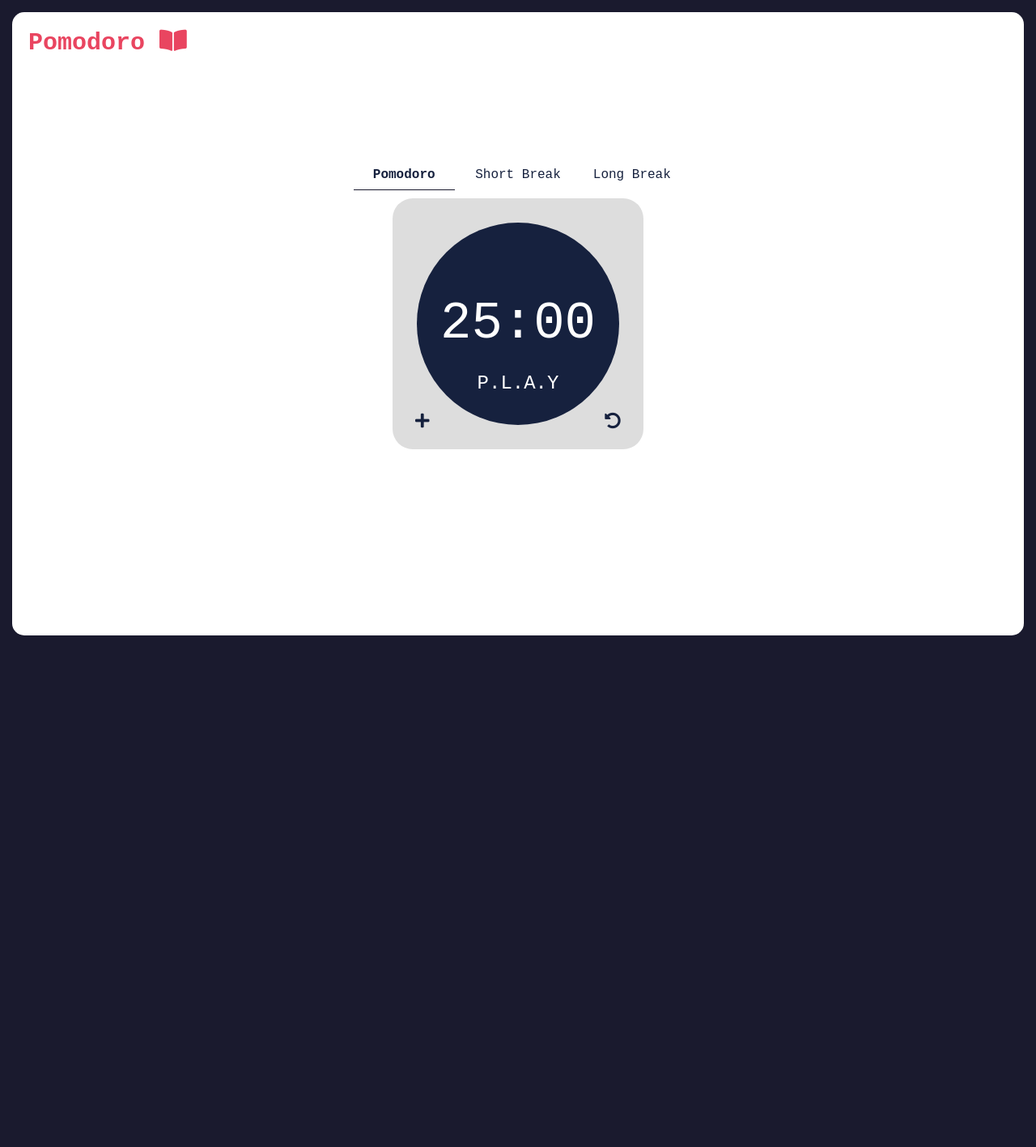
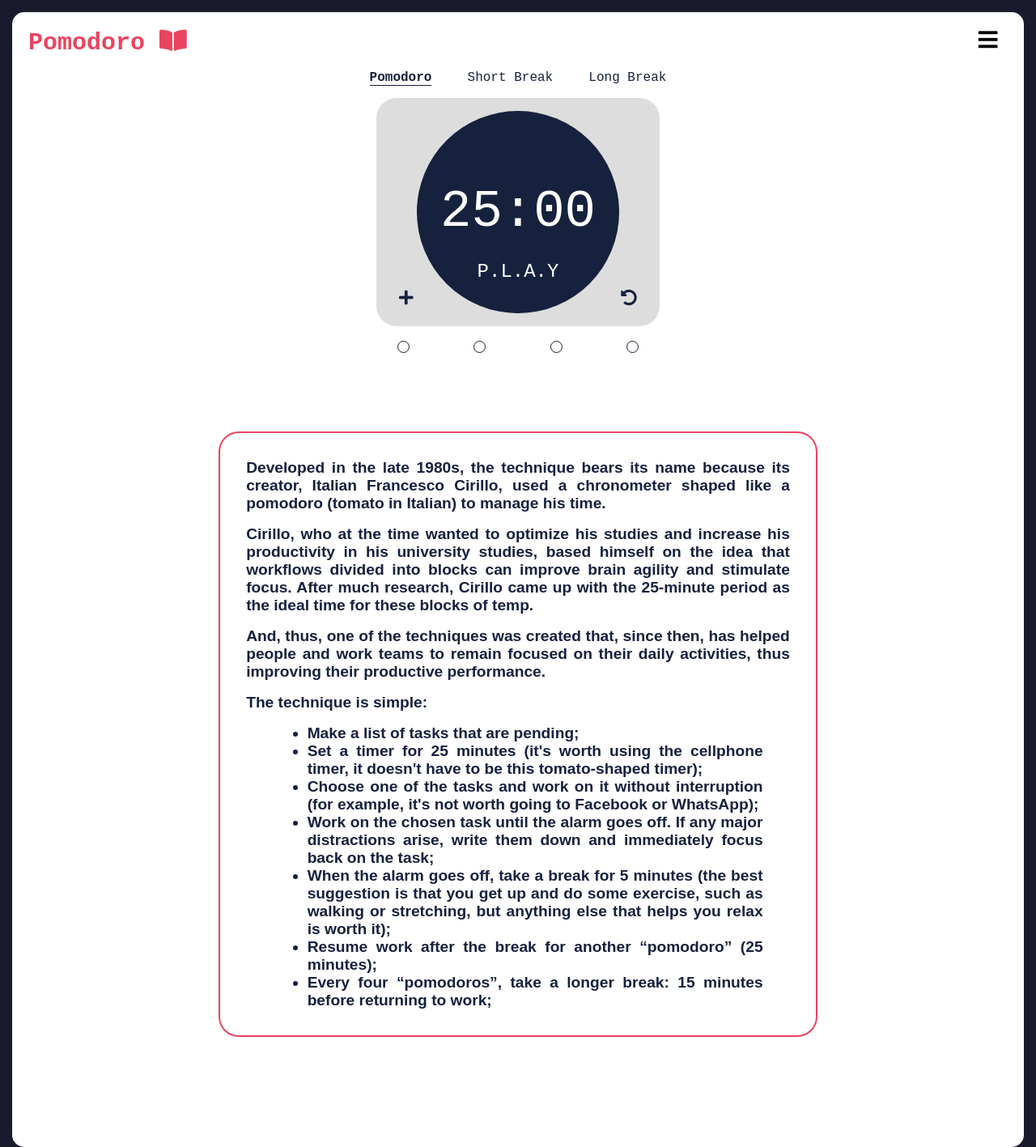
Before and after one commit to TonAlmeida/MyPomodoro, a plain HTML site: page index.html in a window 1280 px wide. Shown: the whole page at 81% size. Before the commit the page ends 800 px from the top, so only its background shows below. Drawn offline with Linux system fonts and the light colour scheme.

Commit message:
adding text

```diff
--- a/index.html
+++ b/index.html
@@ -15,25 +15,32 @@
 
     <!--my script-->
     <script defer src="./script.js"></script>
+
     <title>FunctionalPomodoro</title>
 </head>
 
 <body>
     <div class="container flex-center">
         <header>
+            <!--title-->
             <h1 class="title-pomodoro title">Pomodoro <i id="pomodoro-icon" class="fas fa-book-open"></i></h1>
+
+            <!--menu-->
+            <i class="ico-menu fas fa-bars"></i>
         </header>
 
+        <!--cover span box-->
+        <div id="cover" class="hide span-container flex-center"></div>
+
         <!--span box-->
-        <div id="cover" class="span-container flex-center hide"></div>
-        <div class="span-container flex-center">
+        <div id="set-timer" class=" span-container flex-center">
             <span id="pomodoro" class="span-selected span-text title">Pomodoro</span>
             <span id="short" class="span-text title">Short Break</span>
             <span id="long" class="span-text title">Long Break</span>
         </div>
 
         <!--clock box-->
-        <div class="container-clock flex-center">
+        <main id="clock-box" class="sub-container flex-center">
             <div class="clock flex-center">
 
                 <!--timer-->
@@ -47,6 +54,48 @@
             <!--icons-->
             <div id="ico-reset" class="ico"><i class="fas fa-undo-alt"></i></div>
             <div id="ico-plus" class="ico"><i class="fas fa-plus"></i></i></div>
+        </main>
+
+        <!--color box-->
+        <div id="colors" class="check-box flex-center">
+            <span><div class="check"></div></span>
+            <span><div class="check"></div></span>
+            <span><div class="check"></div></span>
+            <span><div class="check"></div></span>
+        </div>
+
+        <!--explanation-->
+        <div id="explanation-container" class="sub-container">
+            <p>Developed in the late 1980s, the technique bears its name because its creator, Italian Francesco Cirillo, used a chronometer shaped like a pomodoro (tomato in Italian) to manage his time.</p>
+
+            <p>Cirillo, who at the time wanted to optimize his studies and increase his productivity in his university studies, based himself on the idea that workflows divided into blocks can improve brain agility and stimulate focus. After much research, Cirillo came up with the 25-minute period as the ideal time for these blocks of temp.</p>
+
+            <p>And, thus, one of the techniques was created that, since then, has helped people and work teams to remain focused on their daily activities, thus improving their productive performance.</p>
+
+            <h3>The technique is simple:</h3>
+            <ul>
+                <li>
+                    Make a list of tasks that are pending;
+                </li>
+                <li>
+                    Set a timer for 25 minutes (it's worth using the cellphone timer, it doesn't have to be this tomato-shaped timer);
+                </li>
+                <li>
+                    Choose one of the tasks and work on it without interruption (for example, it's not worth going to Facebook or WhatsApp);
+                </li>
+                <li>
+                    Work on the chosen task until the alarm goes off. If any major distractions arise, write them down and immediately focus back on the task;
+                </li>
+                <li>
+                    When the alarm goes off, take a break for 5 minutes (the best suggestion is that you get up and do some exercise, such as walking or stretching, but anything else that helps you relax is worth it);
+                </li>
+                <li>
+                    Resume work after the break for another “pomodoro” (25 minutes);
+                </li>
+                <li>
+                    Every four “pomodoros”, take a longer break: 15 minutes before returning to work;
+                </li>
+            </ul>
         </div>
     </div>
 </body>
--- a/script.js
+++ b/script.js
@@ -93,7 +93,7 @@ function pomodoro() {
 }
 
 function shortBreak() {
-    let minutesShort = 1;
+    let minutesShort = 5;
     inCommon.reload(minutesShort);
     inCommon.resetSelected();
     document.getElementById(`short`).classList.add(`span-selected`);
--- a/style.css
+++ b/style.css
@@ -19,6 +19,8 @@ header{
     position: absolute;
     top: 20px;
     left: 20px;
+
+    width: 97%;
 }
 .flex-center{
     display: flex;
@@ -32,23 +34,26 @@ header{
 .red{
     border: 1px solid red;
 }
-
-/*-------------------------------CONTAINER*/
 .container{
-    height: 100%;
+    height: auto;
     width: 100%;
+    padding: 3.5rem;
     background: white;
 
     border-radius: 15px;
     position: relative;
+
+    flex-direction: column;
 }
-.container-clock{
-    padding: 30px;
+.sub-container{
+    width: 350px;
+    padding: 1rem;
     background: var(--grey);
 
     border-radius: 25px;
     position: relative;
 }
+
 /*---------------------------------TITLES*/
 .title{
     font-size: 4rem;
@@ -64,45 +69,36 @@ header{
 }
 
 /*-------------------------------SPAN*/
-#cover{
-    cursor: not-allowed;
-    z-index: 1;
-}
-.span-container{
-    width: 50%;
-    height: 90px;
+.span-container, .check-box, #cover{
+    width: 40%;
+    min-width: 300px;
+    height: 50px;
 
     border-radius: 15px;
+    top: calc(50% - 225px);
+    left: calc(50% - 20%);
+
+    justify-content: space-evenly;
+}
+#cover{
     position: absolute;
-    top: calc(50% - 225px);
-    left: calc(50% - 25%);
-
-    transition: 1s;
+    top: 10vh;
 }
-
-span{
-    width: 7.8rem;
-    height: 30px;
-    padding: .1rem;
-    margin: .5rem;
-    text-align: center;
-
-    border-radius: 15px 15px 0 0;
-    cursor: pointer;
+#colors{
+    margin-bottom: 5rem;
 }
-
 span:hover{
     background: rgba(184, 221, 248, 0.1);
 }
-
 .span-selected{/*selected with javaScript*/
     border-bottom: 1px solid var(--blue);
     font-weight: 800;
 }
-
 .span-text{
     color: var(--lessBlue);
     font-size: 1rem;
+
+    cursor: pointer;
 }
 
 /*---------------------------------CLOCK*/
@@ -126,10 +122,12 @@ span:hover{
 }
 .btn:hover{
     background: rgba(255, 255, 255, .2);
-    font-weight: bold;
 }
 .btn.title{
     font-size: 1.5rem;
+}
+#timer{
+   cursor: default;
 }
 /*---------------------------------ICONS*/
 .ico{
@@ -157,20 +155,77 @@ span:hover{
 #ico-plus:hover{
     color: green;
 }
+.ico-menu{
+    position: absolute;
+    top: 0;
+    right: 15px;
+
+    font-size: 1.7rem;
+}
+
+/*----------------------------------TEXTT*/
+#explanation-container{
+    width: 65%;
+    height: auto;
+    margin-bottom: 5rem;
+
+    background: white;
+    border: 2px solid var(--pink);
+}
+#explanation-container p, h3, ul{
+    font-family: 'MV Boli', sans-serif;
+    text-align: justify;
+    margin: 1rem;
+    font-size: 1.2rem;
+    color: var(--lessBlue);
+    font-weight: 800;
+}
+ul{
+    width: 80%;
+    margin-left: 13%;
+}
+
+/*----------------------------------CHECK*/
+#check-box span{
+    margin: 0 auto;
+}
+.check{
+    width: 15px;
+    height: 15px;
+
+    border: 1px solid var(--blue);
+    border-radius: 50%;
+}
 
 /*----------------------------------MEDIA*/
-@media (max-width: 875px) {
+@media (max-width: 868px) {
+    header{
+        width: 90%;
+    }
+    #cover {
+        top: 10px;
+        left: calc(50% - 160px);
+    }
+    .container{
+        padding: .5rem;
+    }
+    .sub-container{
+        max-width: 80vw;
+    }
     .span-container{
-        width: 95%;
-        left: calc(50% - 47.5%)
-    }
-}
-@media (max-width: 500px) {
-    span{
-        width: 6rem;
-        margin: 0;
+        width: 20px;
+        margin-top: 2rem;
     }
     .span-text{
         font-size: .8rem;
     }
+    #explanation-container{
+        width: 90vw;
+    }
+    .explanation-container{
+        align-items: left;
+    }
+    .title-pomodoro{
+        font-size: 1.5rem;
+    }
 }
```
Also changed, not shown: 1 other file.
